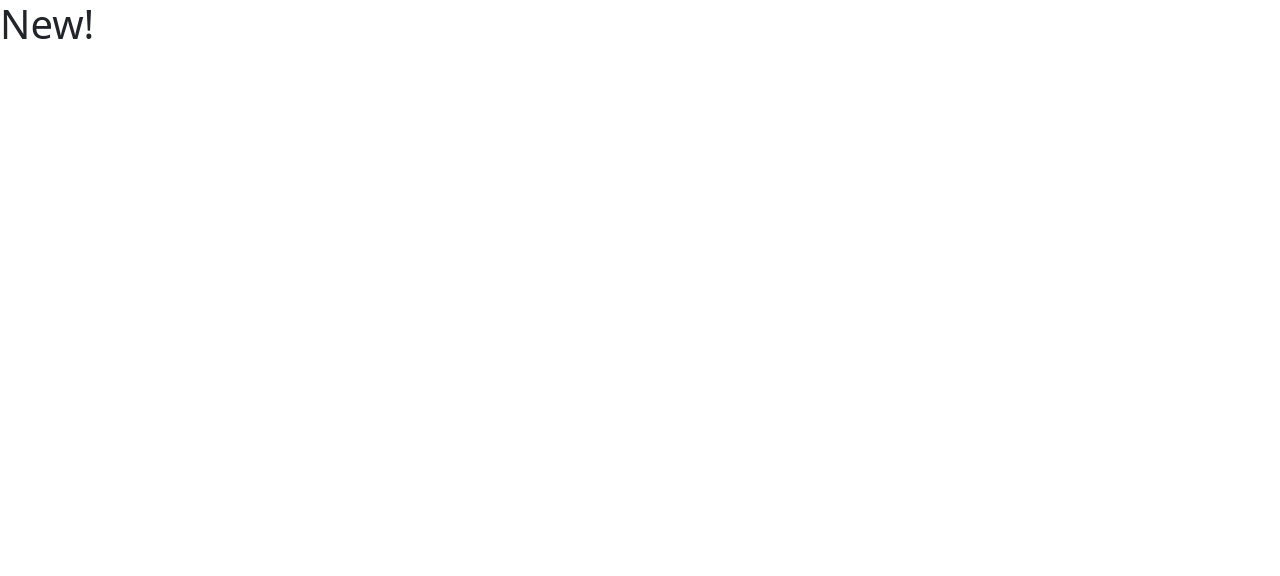
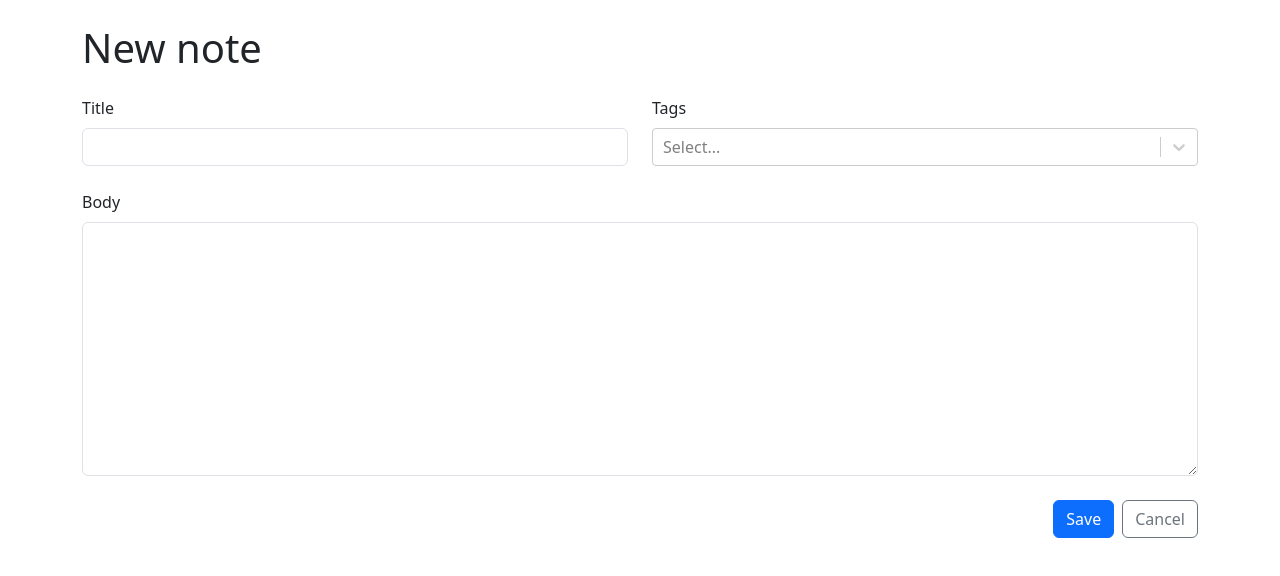
Before and after one commit to Meg-Sowka/take_a_note, a React (Vite) app: page /new in a window 1280 px wide. Shown: the top 576 px of the page. Built offline with nearby package versions, Linux system fonts and the light colour scheme.

Commit message:
add form layout

```diff
--- a/src/App.tsx
+++ b/src/App.tsx
@@ -1,18 +1,22 @@
 import 'bootstrap/dist/css/bootstrap.min.css';
+import { Container } from 'react-bootstrap';
 import { Routes, Route, Navigate } from 'react-router-dom';
+import { NewNote } from './pages/NewNote';
 
 function App() {
   return (
+    <Container className='my-4'>
       <Routes>
         <Route path='/' element={<h1>Home!</h1>} />
-      <Route path='/new' element={<h1>New!</h1>} />
+        <Route path='/new' element={<NewNote />} />
         <Route path='/:id'>
           <Route index element={<h1>Show!</h1>} />
           <Route path='edit' element={<h1>Edit!</h1>} />
         </Route>
         <Route path='*' element={<Navigate to='/' />} />
       </Routes>
+    </Container>
   )
 }
 
-export default App
+export default App;
--- /dev/null
+++ b/src/components/NoteForm.tsx
@@ -0,0 +1,41 @@
+import { Button, Col, Form, Row, Stack } from 'react-bootstrap';
+import CreatableReactSelect from 'react-select/creatable';
+
+export const NoteForm = () => {
+  return (
+    <Form>
+      <Stack gap={4}>
+        <Row>
+          <Col>
+            <Form.Group controlId="title">
+              <Form.Label>Title</Form.Label>
+              <Form.Control required />
+            </Form.Group>
+          </Col>
+          <Col>
+            <Form.Group controlId="tags">
+              <Form.Label>Tags</Form.Label>
+              <CreatableReactSelect isMulti />
+            </Form.Group>
+          </Col>
+        </Row>
+        <Row>
+          <Form.Group controlId="markdown">
+            <Form.Label>Body</Form.Label>
+            <Form.Control required as="textarea" rows={10} />
+          </Form.Group>
+        </Row>
+        <Row>
+          <Stack direction="horizontal" gap={2} className='justify-content-end'>
+            <Button type="submit" variant="primary">
+              Save
+            </Button>
+            <Button type="button" variant="outline-secondary">
+              Cancel
+            </Button>
+          </Stack>
+        </Row>
+      </Stack>
+    </Form>
+  );
+};
--- /dev/null
+++ b/src/pages/NewNote.tsx
@@ -0,0 +1,10 @@
+import { NoteForm } from "../components/NoteForm";
+
+export const NewNote = () => {
+  return (
+    <section>
+      <h1 className="mb-4">New note</h1>
+      <NoteForm />
+    </section>
+  );
+}
```
Lines whose indentation alone changed are shown as unchanged.
